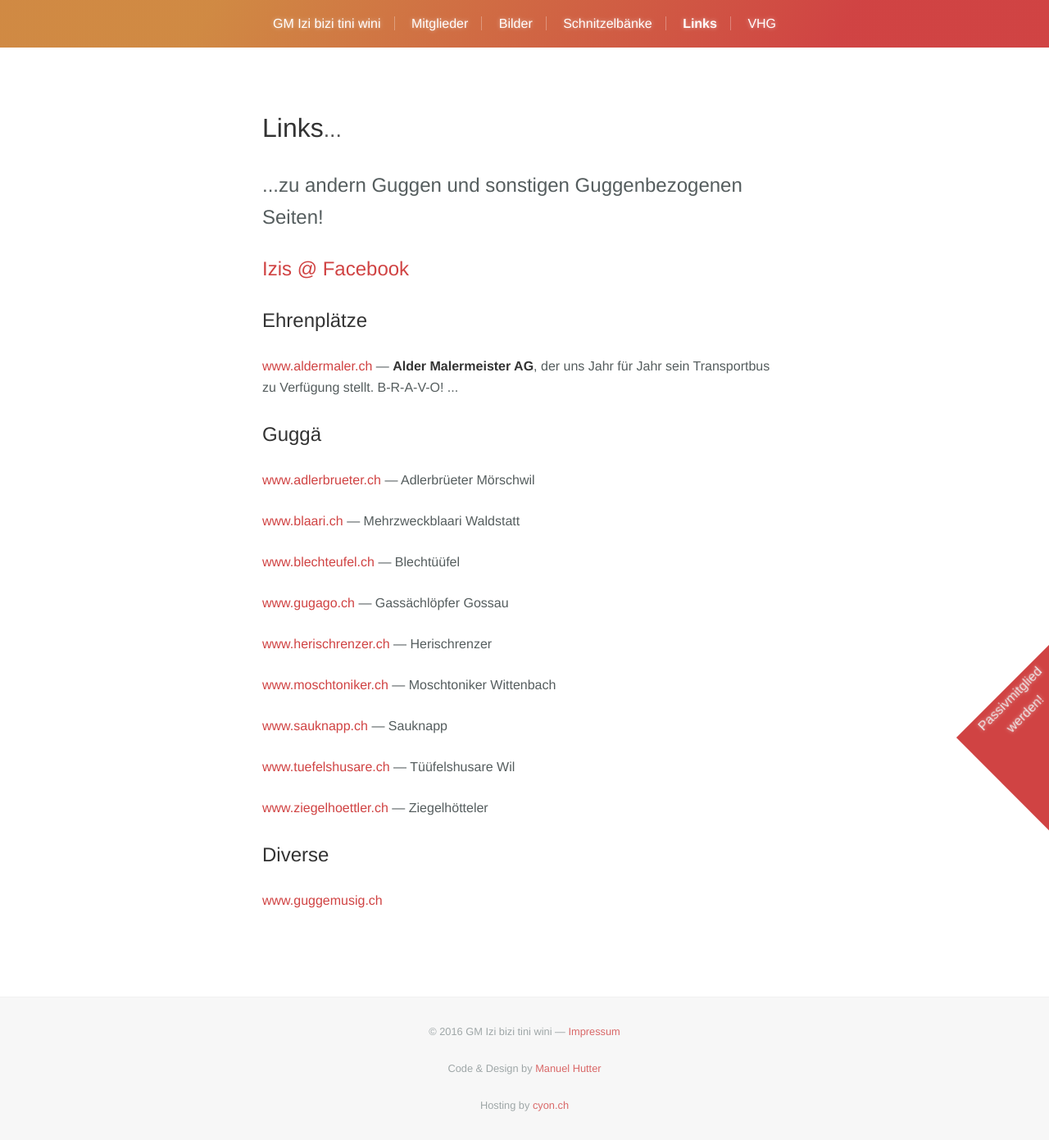
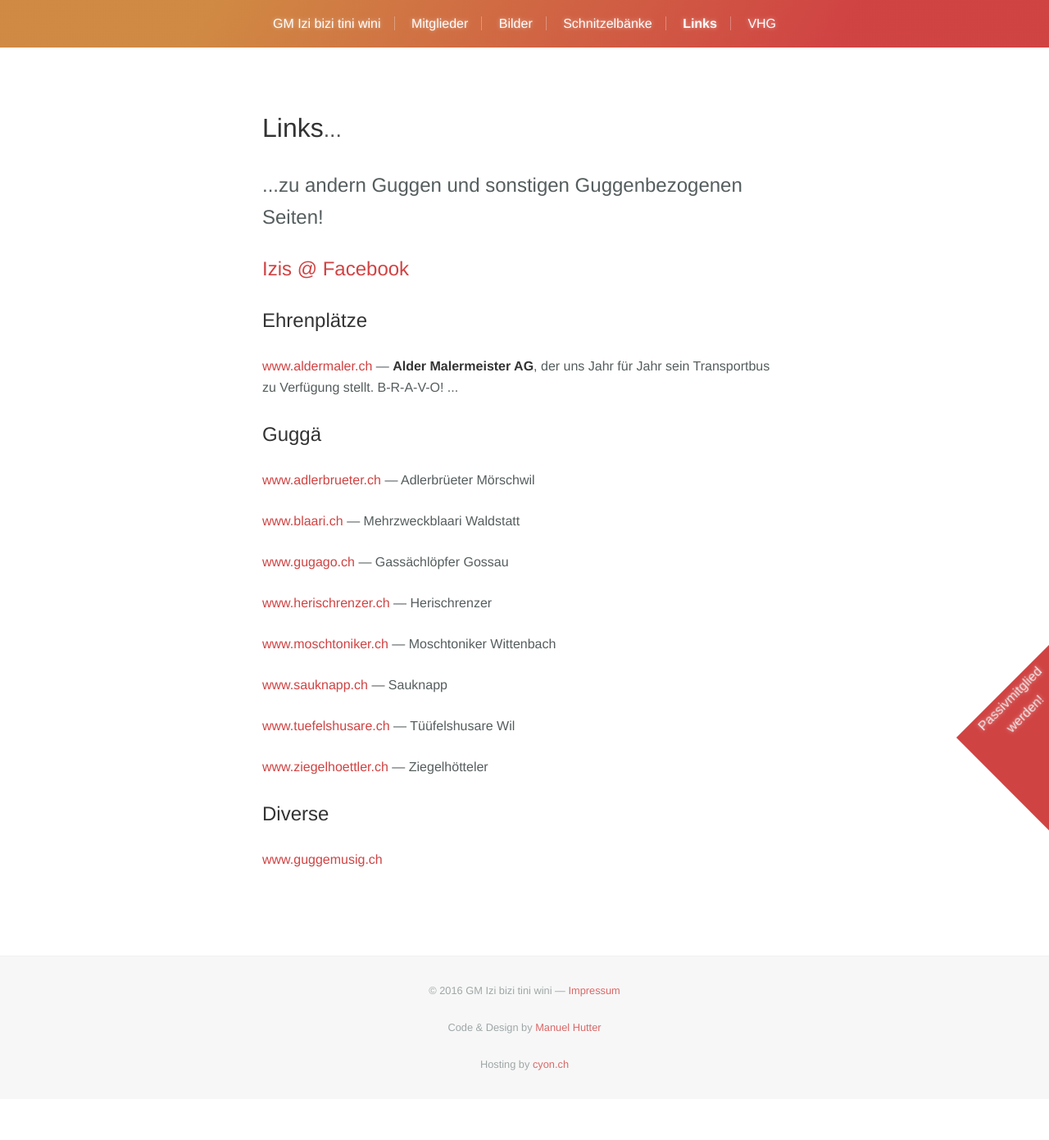
Before and after one commit to izibizi/izibizi.ch, a Jekyll site: the page built from links.html, in a window 1280 px wide. Shown: the whole page at 82% size. Built offline with Jekyll 4.4.1, drawn with Linux system fonts in a browser that asks for light colours; after the commit the page ends 1341 px from its top, so only the background shows below that.

Commit message:
remove a deprecated link. Fixes #14

```diff
--- a/links.html
+++ b/links.html
@@ -21,7 +21,6 @@ layout: narrow
 <ul>
   <li><a href="http://www.adlerbrueter.ch">www.adlerbrueter.ch</a> &mdash; Adlerbrüeter Mörschwil</li>
   <li><a href="http://www.blaari.ch">www.blaari.ch</a> &mdash; Mehrzweckblaari Waldstatt</li>
-  <li><a href="http://www.blechteufel.ch">www.blechteufel.ch</a> &mdash; Blechtüüfel</li>
   <li><a href="http://www.gugago.ch">www.gugago.ch</a> &mdash; Gassächlöpfer Gossau</li>
   <li><a href="http://www.herischrenzer.ch">www.herischrenzer.ch</a> &mdash; Herischrenzer</li>
   <li><a href="http://www.moschtoniker.ch">www.moschtoniker.ch</a> &mdash; Moschtoniker Wittenbach</li>
```
